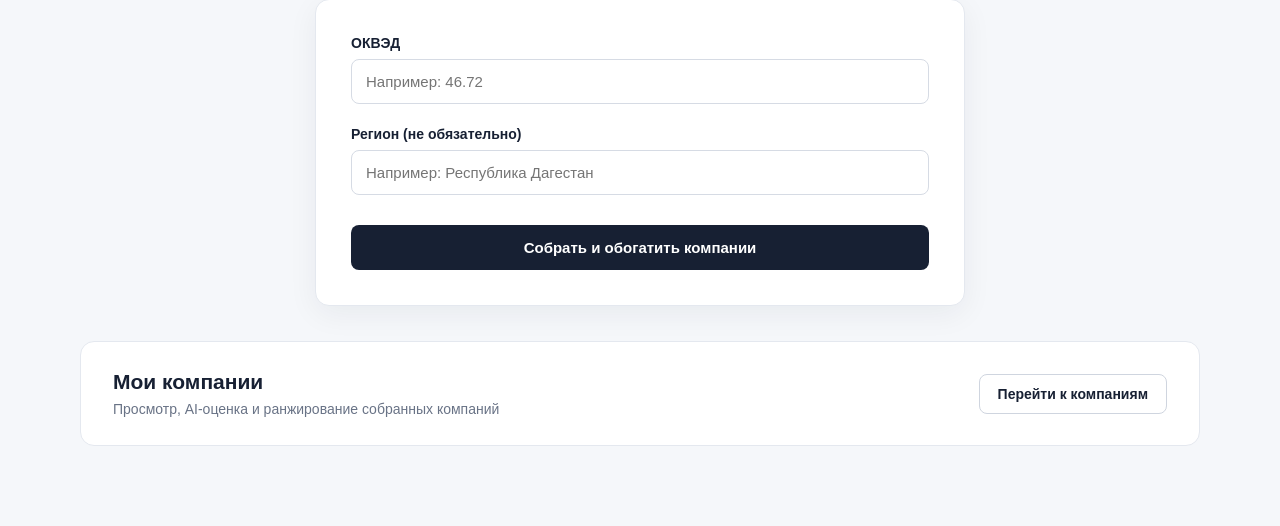
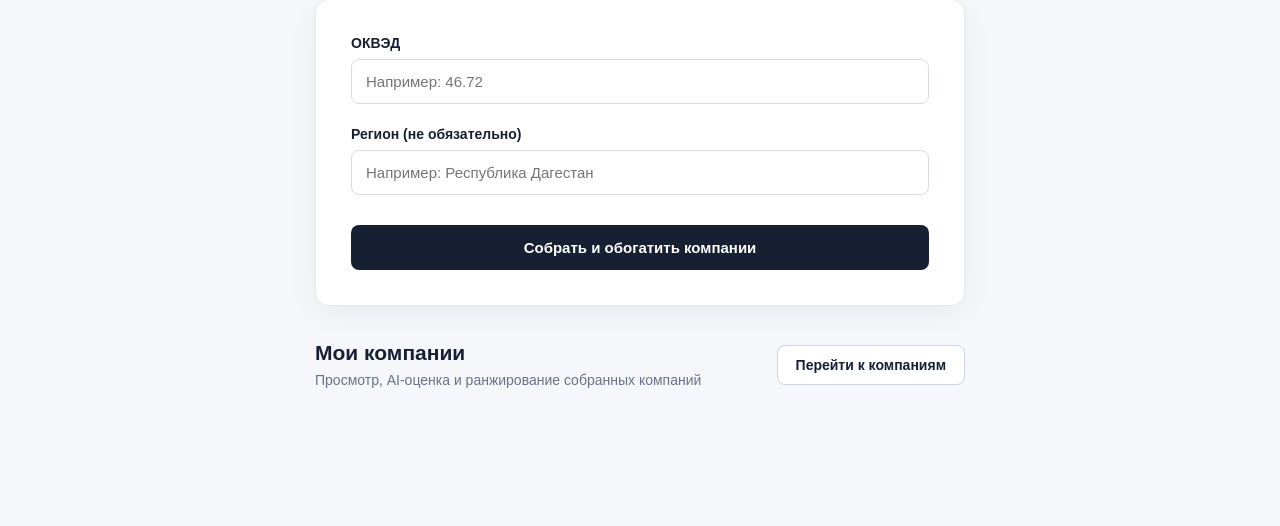
Before and after one commit to kseniya161-max/Radar_Management, a FastAPI app: page /web/ in a window 1280 px wide. Shown: the part 280-806 px from the top of the page. After the commit the page ends 668 px from the top, so only its background shows below. Run offline with FastAPI, Linux system fonts and the light colour scheme; parts of the project's set-up code (start-up, migrations or seed data) failed here and were passed over.

Commit message:
correcting home.html and css

```diff
--- a/app/static/css/style.css
+++ b/app/static/css/style.css
@@ -229,62 +229,32 @@ body {
 }
 
 
+
 /* MY COMPANIES */
 
 .companies-preview {
-    margin-top: 35px;
-
-    background: #ffffff;
-
-    border: 1px solid #e4e8ef;
-    border-radius: 14px;
+    max-width: 650px;
+    margin: 35px auto 0;
 }
 
-
 .companies-preview-content {
-    padding: 28px 32px;
-
+    padding: 0;
     display: flex;
     align-items: center;
     justify-content: space-between;
     gap: 30px;
+
 }
-
 
 .companies-preview h2 {
     margin: 0 0 7px;
-
     font-size: 21px;
 }
 
-
 .companies-preview p {
     margin: 0;
-
     color: #697386;
     font-size: 14px;
-}
-
-
-.secondary-button {
-    flex-shrink: 0;
-
-    text-decoration: none;
-
-    padding: 11px 18px;
-
-    border: 1px solid #cfd5df;
-    border-radius: 8px;
-
-    color: #172033;
-
-    font-size: 14px;
-    font-weight: 600;
-}
-
-
-.secondary-button:hover {
-    background: #f5f7fa;
 }
 
 
@@ -360,8 +330,20 @@ body {
     margin-top: 0;
 }
 
-.page-actions .secondary-button {
-    white-space: nowrap;
+button.secondary-button {
+    background: #ffffff;
+    font-family: inherit;
+    font-size: 14px;
+    font-weight: 600;
+    color: #172033;
+    border: 1px solid #cfd5df;
+    border-radius: 8px;
+    padding: 11px 18px;
+    cursor: pointer;
+}
+
+button.secondary-button:hover {
+    background: #f5f7fa;
 }
 
 
--- a/app/templates/home.html
+++ b/app/templates/home.html
@@ -88,12 +88,13 @@ Radar Management — Сбор компаний
             </p>
         </div>
 
-        <a
-            href="#"
-            class="secondary-button"
-        >
-            Перейти к компаниям
-        </a>
+        <button
+    type="button"
+    class="secondary-button"
+    id="go-companies"
+>
+    Перейти к компаниям
+</button>
 
     </div>
 
@@ -182,5 +183,10 @@ form.addEventListener("submit", async function(event) {
 });
 
 </script>
+<script>
+document.getElementById("go-companies").addEventListener("click", function () {
+    window.location.href = "/web/companies";
+});
+</script>
 
 {% endblock %}
```
